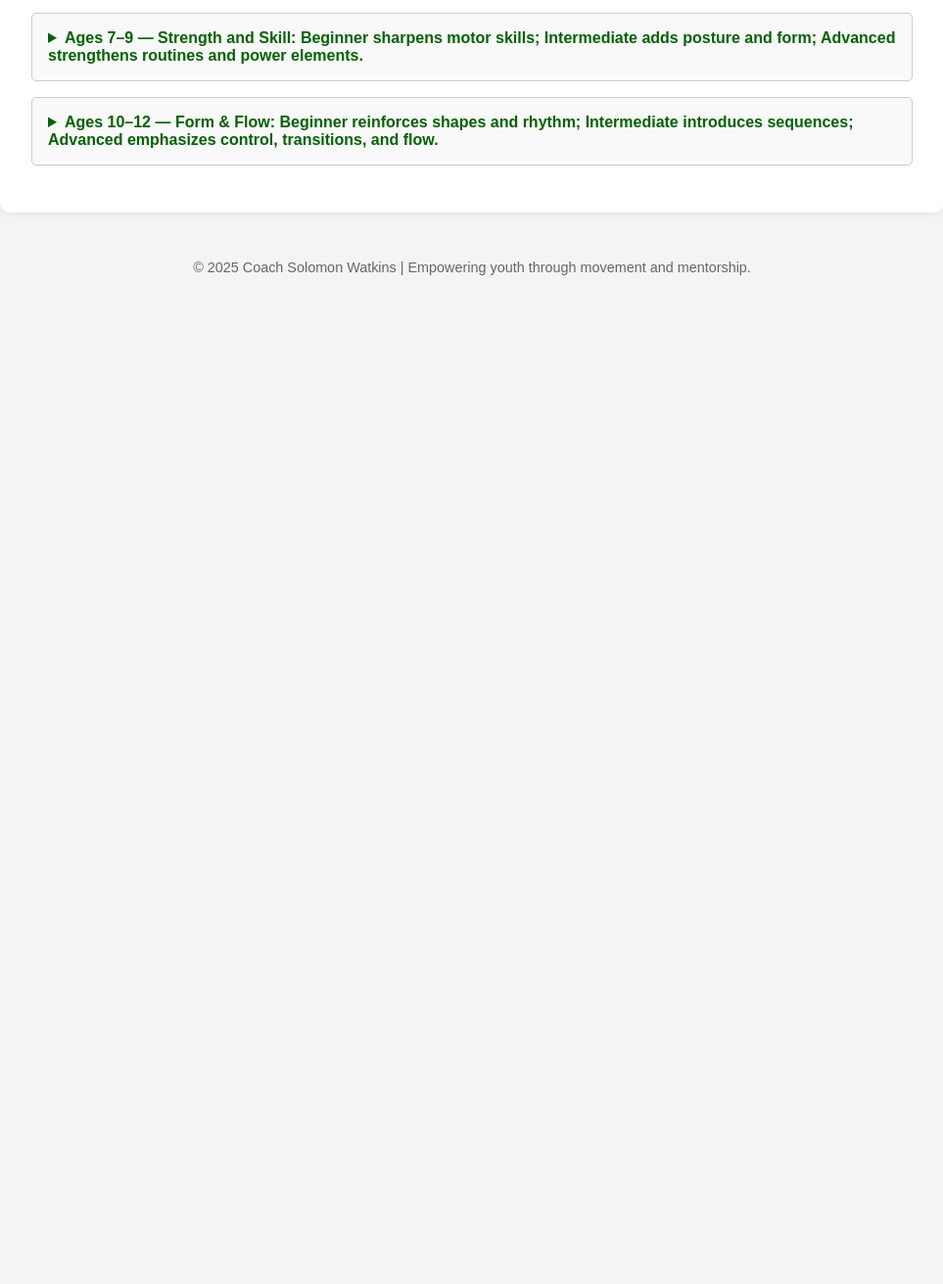
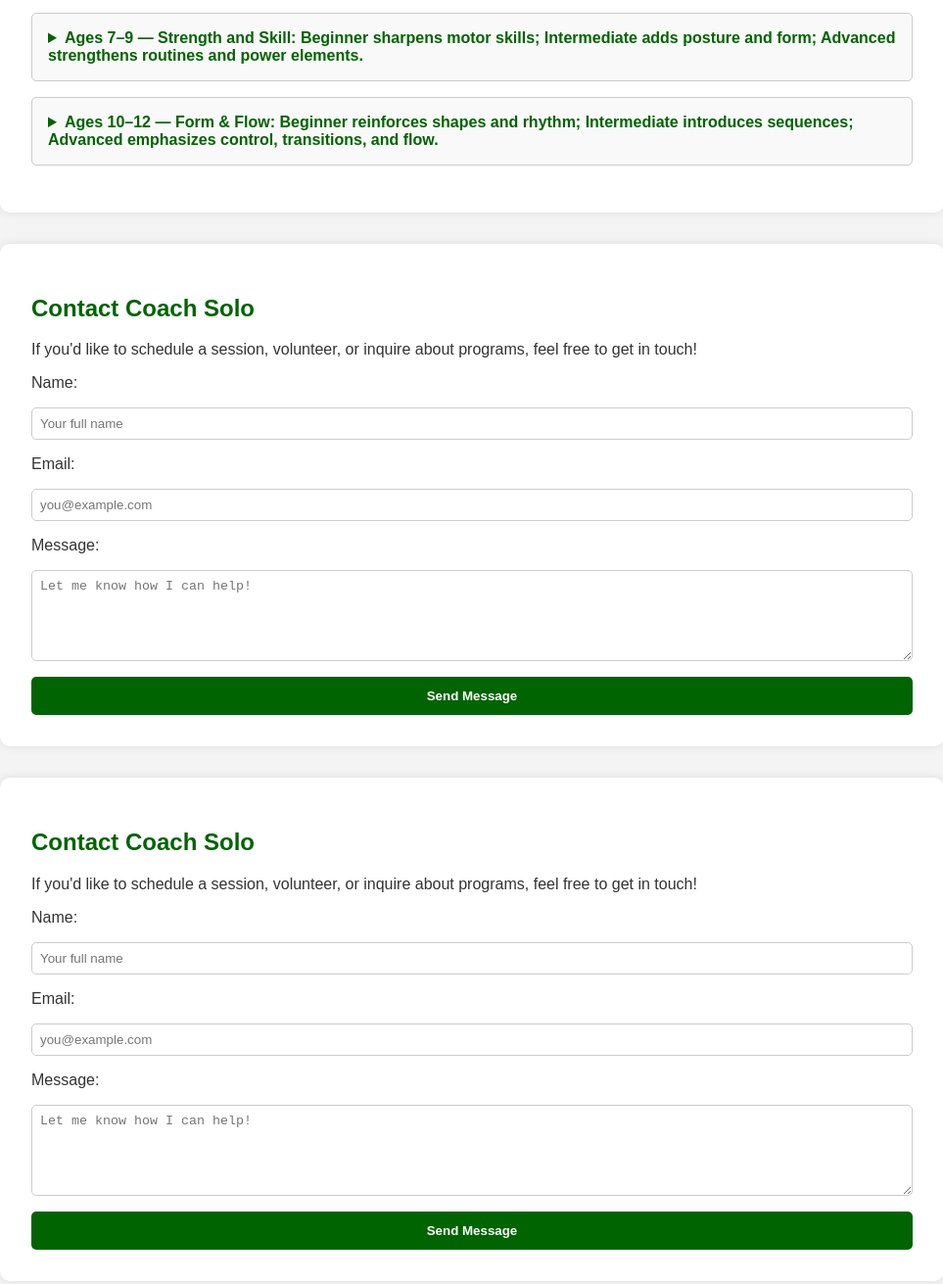
Before and after one commit to wizelements/growthroughgolf, a plain HTML site: page lesson-plans.html in a window 1280 px wide. Shown: the part 1103-2414 px from the top of the page at 98% size, without its empty margins (158-1121 px from the left). Before the commit the page ends 1400 px from the top, so only its background shows below. Drawn offline with Linux system fonts and the light colour scheme.

Commit message:
chat addition

```diff
--- a/lesson-plans.html
+++ b/lesson-plans.html
@@ -156,8 +156,53 @@
     </details>
   </div>
 
+  <div class="container" id="contact">
+    <h2>Contact Coach Solo</h2>
+    <p>If you'd like to schedule a session, volunteer, or inquire about programs, feel free to get in touch!</p>
+    <form action="#" method="post" style="display: flex; flex-direction: column; gap: 1rem;">
+      <label for="name">Name:</label>
+      <input type="text" id="name" name="name" placeholder="Your full name" required style="padding: 0.5rem; border-radius: 5px; border: 1px solid #ccc;">
+
+      <label for="email">Email:</label>
+      <input type="email" id="email" name="email" placeholder="you@example.com" required style="padding: 0.5rem; border-radius: 5px; border: 1px solid #ccc;">
+
+      <label for="message">Message:</label>
+      <textarea id="message" name="message" rows="5" placeholder="Let me know how I can help!" style="padding: 0.5rem; border-radius: 5px; border: 1px solid #ccc;"></textarea>
+
+      <button type="submit" style="background-color: #006400; color: white; padding: 0.75rem; border: none; border-radius: 5px; font-weight: bold; cursor: pointer;">Send Message</button>
+    </form>
+  </div>
+
+  <div class="container" id="contact">
+    <h2>Contact Coach Solo</h2>
+    <p>If you'd like to schedule a session, volunteer, or inquire about programs, feel free to get in touch!</p>
+    <form action="#" method="post" style="display: flex; flex-direction: column; gap: 1rem;">
+      <label for="name">Name:</label>
+      <input type="text" id="name" name="name" placeholder="Your full name" required style="padding: 0.5rem; border-radius: 5px; border: 1px solid #ccc;">
+
+      <label for="email">Email:</label>
+      <input type="email" id="email" name="email" placeholder="you@example.com" required style="padding: 0.5rem; border-radius: 5px; border: 1px solid #ccc;">
+
+      <label for="message">Message:</label>
+      <textarea id="message" name="message" rows="5" placeholder="Let me know how I can help!" style="padding: 0.5rem; border-radius: 5px; border: 1px solid #ccc;"></textarea>
+
+      <button type="submit" style="background-color: #006400; color: white; padding: 0.75rem; border: none; border-radius: 5px; font-weight: bold; cursor: pointer;">Send Message</button>
+    </form>
+  </div>
+
   <footer>
     &copy; 2025 Coach Solomon Watkins | Empowering youth through movement and mentorship.
   </footer>
+<script>
+  (function() {
+    var chatWidget = document.createElement('div');
+    chatWidget.style.position = 'fixed';
+    chatWidget.style.bottom = '20px';
+    chatWidget.style.right = '20px';
+    chatWidget.style.zIndex = '1000';
+    chatWidget.innerHTML = '<iframe src="https://chat.openai.com/chat" width="350" height="500" style="border: 2px solid #006400; border-radius: 10px;"></iframe>';
+    document.body.appendChild(chatWidget);
+  })();
+</script>
 </body>
 </html>
```
